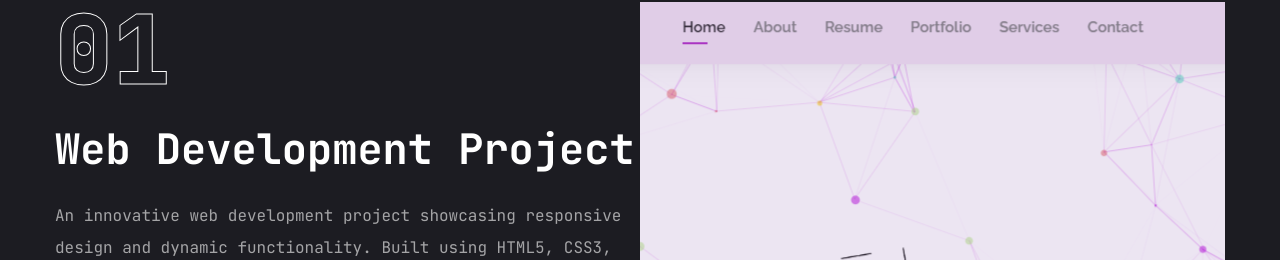
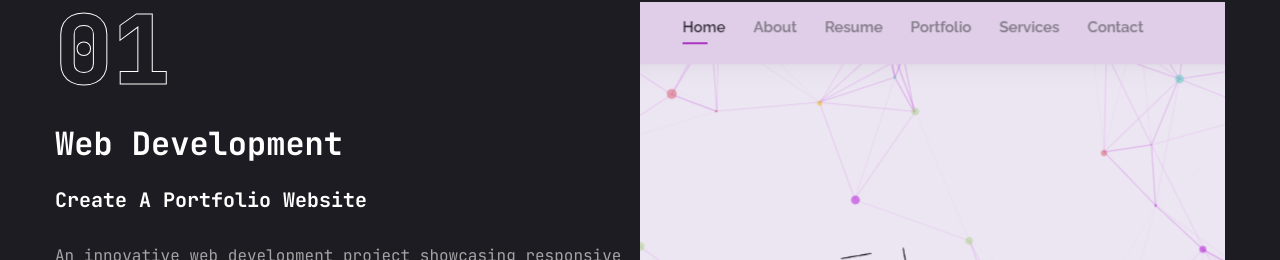
Before and after one commit to laabousse/Build-a-Portfolio-Website-Using-Next-JS, a Next.js app: page /work in a window 1280 px wide. Shown: the part 204-464 px from the top of the page. Built offline with nearby package versions, Linux system fonts and the light colour scheme.

Commit message:
"Updated project titles, categories, and descriptions in page.jsx; modified package-lock.json with version changes for various dependencies."

```diff
--- a/app/work/page.jsx
+++ b/app/work/page.jsx
@@ -24,7 +24,7 @@ const projects = [
   {
     num: "01",
     category: "Web Development",
-    title: "project 1",
+    title: "Create a Portfolio website",
     description:
       "An innovative web development project showcasing responsive design and dynamic functionality. Built using HTML5, CSS3, JavaScript, and Bootstrap for seamless user experience, and powered by Firebase for robust backend integration.",
     stack: [
@@ -41,7 +41,7 @@ const projects = [
   {
     num: "02",
     category: "Web Development",
-    title: "project 2",
+    title: "Create a Portfolio website",
     description:
       "A feature-rich web application with multilingual support, built using HTML5, CSS3, JavaScript, jQuery, and Bootstrap for a responsive and interactive interface, and Firebase for secure backend functionality.",
     stack: [
@@ -59,11 +59,11 @@ const projects = [
   {
     num: "03",
     category: "System Administration",
-    title: "project 3",
+    title: "Active Directory Home Lab",
     description:
       "This project provides step-by-step instructions for setting up a home lab with Active Directory using Oracle VirtualBox, including installing Windows Server 2019 as a Domain Controller and configuring Windows 10 clients to join the domain. Ideal for IT students and enthusiasts exploring AD in a virtual environment.",
     stack: [
-      { name: "Oracle VirtualBox" },
+      { name: "VirtualBox" },
       { name: "Windows Server 2019" },
       { name: "Windows 10" },
       { name: "Active Directory" },
@@ -76,8 +76,8 @@ const projects = [
   },
   {
     num: "04",
-    category: "Front End Development Libraries Certification",
-    title: "project 4",
+    category: "Web Development",
+    title: "Front End Development Libraries Certification",
     description:
       "A front-end development project showcasing responsive and dynamic user interfaces using modern web technologies like HTML5, CSS3, JavaScript, React, and Tailwind CSS. Explore the project and certification details through the links provided below.",
     stack: [
@@ -93,8 +93,8 @@ const projects = [
   },
   {
     num: "05",
-    category: "Responsive Web Design Certification",
-    title: "project 5",
+    category: "Web Design",
+    title: "Responsive Web Design Certification",
     description:
       "This project is part of the Responsive Web Design Certification and includes a series of creative and functional web pages: a Survey Form, a Tribute Page, a Technical Documentation Page, a Product Landing Page, and a Personal Portfolio Webpage. Developed using HTML5, CSS3, these projects demonstrate expertise in creating responsive designs. Explore the certificate and project links below.",
     stack: [{ name: "Html 5" }, { name: "Css 3" }],
@@ -104,13 +104,30 @@ const projects = [
   },
   {
     num: "06",
-    category: "JavaScript Algorithms and Data Structures (Beta) Certification",
-    title: "project 6",
+    category: "JavaScript & Data Structures",
+    title: "JavaScript Algorithms and Data Structures (Beta) Certification",
     description:
       "This project is part of the JavaScript Algorithms and Data Structures (Beta) Certification. It includes practical applications of JavaScript through the following projects: a Palindrome Checker, a Roman Numeral Converter, a Telephone Number Validator, a Cash Register, and a Pokémon Search App. These projects demonstrate a strong foundation in algorithms and problem-solving using JavaScript. Explore the certificate and project links below.",
     stack: [{ name: "Html 5" }, { name: "JavaScript" }, { name: "Css 3" }],
     image: "/assets/work/thumb6.png",
     live: "https://www.freecodecamp.org/certification/laabousse/javascript-algorithms-and-data-structures-v8",
+    github: "",
+  },
+  {
+    num: "07",
+    category: "Full Stack Development",
+    title: "Back End Development and APIs Certification",
+    description:
+      "This project is part of the Back End Development and APIs Certification. It showcases practical backend development using HTML5, CSS3, JavaScript, MongoDB, and APIs through projects like a Timestamp Microservice, URL Shortener, Exercise Tracker, and File Metadata Microservice. These projects highlight skills in building scalable microservices and integrating MongoDB solutions. Explore the certification and project links below.",
+    stack: [
+      { name: "Html 5" },
+      { name: "JavaScript" },
+      { name: "Css 3" },
+      { name: "Mangodb" },
+      { name: "APIs" },
+    ],
+    image: "/assets/work/thumb7.png",
+    live: "https://www.freecodecamp.org/certification/laabousse/back-end-development-and-apis",
     github: "",
   },
 ];
@@ -142,13 +159,17 @@ const Work = () => {
                 {project.num}
               </div>
               {/* project category */}
-              <h2 className="text-[42px] font-bold leading-none text-white group-hover:text-accent transition-all duration-500 capitalize">
-                {project.category} project
+              <h2 className="text-[32px] font-bold leading-none text-white group-hover:text-accent transition-all duration-500 capitalize">
+                {project.category}
               </h2>
+              {/* project title */}
+              <h3 className="text-[20px] font-bold leading-none text-white group-hover:text-accent transition-all duration-500 capitalize">
+                {project.title}
+              </h3>
               {/* project description */}
               <p className="text-white/60">{project.description}</p>
               {/* stack */}
-              <ul className="grid grid-cols-3 gap-4 gap-4">
+              <ul className="grid grid-cols-3 gap-4">
                 {project.stack.map((item, index) => {
                   return (
                     <li
```
Also changed, not shown: public/assets/work/thumb7.png (added), 1 other file (tests, documents, lock files or other folders).
